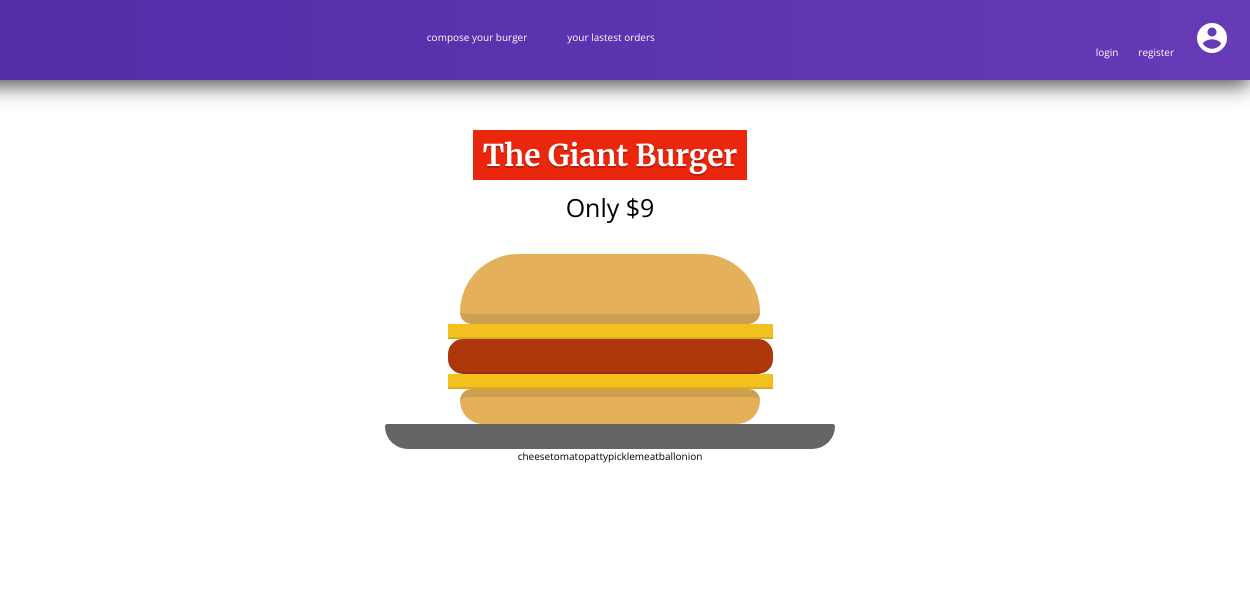
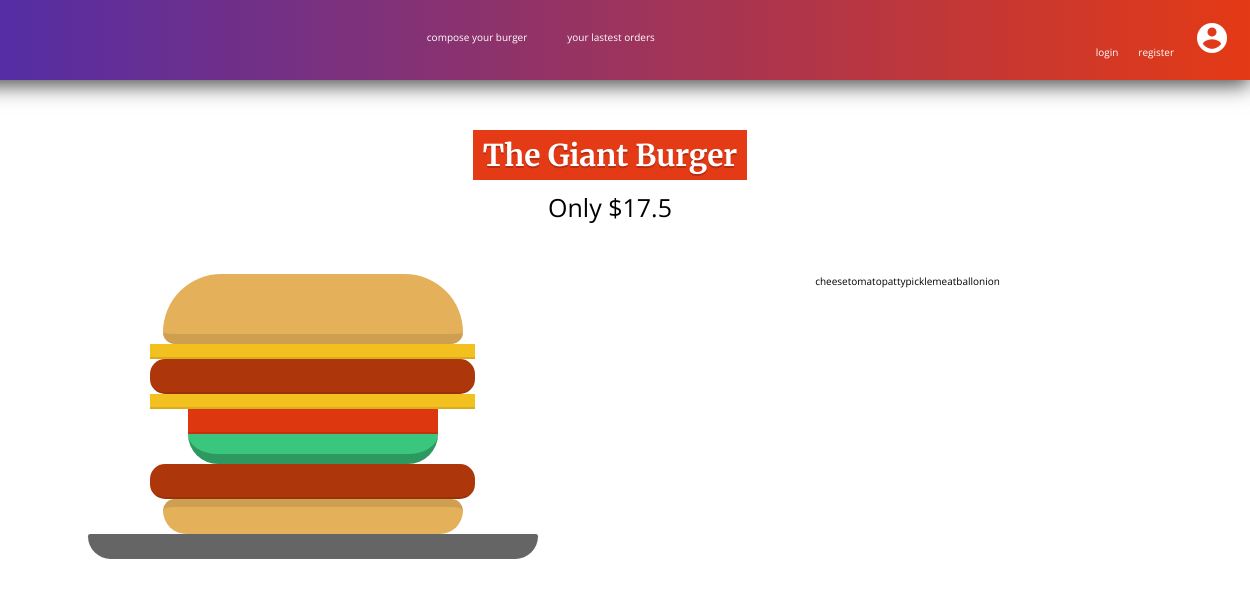
Before and after one commit to sergetoure09/myburger, a React app: page / in a window 1280 px wide. Shown: the full height of the page, 30-1280 px from the left. Built offline with nearby package versions, Linux system fonts and the light colour scheme.

Commit message:
good go on

```diff
--- a/components/App.js
+++ b/components/App.js
@@ -7,7 +7,7 @@ class App extends Component {
         state={
             burger_name:"Giant Burger",
             burger_price:0,
-            selected_ingredients:["cheese","patty","cheese"],
+            selected_ingredients:["cheese","patty","cheese","tomato","pickle","patty"],
             ingredients_list:
                                 {
                                     cheese:2,
--- a/components/Builder.js
+++ b/components/Builder.js
@@ -6,9 +6,15 @@ import Aux from './Aux.js'
 
 const Builder = props =>{
     return(
-        <Aux>
-            <Burger ingredients={props.ingredients}/>
-            <Panel ingredients_list={props.ingredients_list}/>
+        <Aux classes="container">
+            <Aux classes="row">
+                <Aux classes="col-2-of-4">
+                    <Burger ingredients={props.ingredients}/>
+                </Aux>
+                <Aux classes="col-2-of-4">
+                    <Panel ingredients_list={props.ingredients_list}/>
+                </Aux>
+            </Aux>
         </Aux>
     )
 }
--- a/components/Burger.js
+++ b/components/Burger.js
@@ -9,12 +9,13 @@ const Burger=(props)=>{
 
 
 
+
+
     return(
 
         <div className="burger">
         <div className="burger__bun-top"></div>
-        {ingredients}
-
+        {ingredients.length>0 ? ingredients : <Ingredient/> }
         <div className="burger__bun-bottom"></div>
         <div className="plate"></div>
         </div>
--- a/components/Ingredient.js
+++ b/components/Ingredient.js
@@ -20,6 +20,9 @@ const Ingredient=props=>{
         case "meatball":
         return <div className="burger__meatball"></div>
 
+        default:
+        return <div>Add ingredients</div>
+
     }
 }
 
--- a/sass/abstract/_all.scss
+++ b/sass/abstract/_all.scss
@@ -0,0 +1,4 @@
+@import './variable';
+@import './function';
+@import './mixin';
+@import './extend';
--- a/sass/base/_base.scss
+++ b/sass/base/_base.scss
@@ -30,7 +30,7 @@ h1 {
   text-align: center;
   margin: 0;
   padding: 5px 0;
-  background: #ea260d;
+  background: $color-primary-light;
   text-shadow: 0px 2px 0 rgba(0,0,0,.2);
   line-height: 100%;
   color: white;
--- a/sass/components/_header.scss
+++ b/sass/components/_header.scss
@@ -3,9 +3,9 @@
    //width: 100%;
     padding: 1rem 1rem;
     //background-image: linear-gradient(to right,red,rgba(255, 0, 0, 0.308));
-    background: #673AB7;  /* fallback for old browsers */
+    background: $color-primary;  /* fallback for old browsers */
     background: -webkit-linear-gradient(to right, #512DA8, #673AB7);  /* Chrome 10-25, Safari 5.1-6 */
-    background: linear-gradient(to right, #512DA8, #673AB7); /* W3C, IE 10+/ Edge, Firefox 16+, Chrome 26+, Opera 12+, Safari 7+ */
+    background: linear-gradient(to right, $color-primary,$color-primary-light); /* W3C, IE 10+/ Edge, Firefox 16+, Chrome 26+, Opera 12+, Safari 7+ */
 
     box-shadow: 0 .5rem 2rem rgba(#333,.9);
     font-size: 1rem;
@@ -35,19 +35,27 @@
         list-style: none;
         display: inline-block;
 
-
     }
 
 
     &__nav-item{
         display: inline-block;
-        padding: 2rem;
+        //padding: 2rem;
+        //transition: all .3s;
+
+
 
     }
 
     &__nav-link{
         text-decoration: none;
         color: white;
+        display: block;
+        padding: 2rem;
+        &:hover {
+            border-bottom: 3px solid $color-primary-light
+        }
+
 
     }
 
@@ -65,7 +73,9 @@
 
     &__auth-nav-item{
         display: inline-block;
-        padding: 1rem;
+        //padding: 1rem;
+
+
 
     }
 
@@ -73,6 +83,13 @@
     &__auth-nav-link{
         text-decoration: none;
         color: white;
+        display: block;
+        padding:1rem;
+        &:hover{
+
+            border-bottom: 3px solid #fff;
+
+        }
 
     }
 
--- a/sass/index.scss
+++ b/sass/index.scss
@@ -1,5 +1,5 @@
 @import './abstract/all';
 @import './base/all';
-@import './components/all';
 @import './layout/all';
 @import './page/all';
+@import './components/all';
--- a/sass/layout/_all.scss
+++ b/sass/layout/_all.scss
@@ -0,0 +1 @@
+@import './grid'
--- /dev/null
+++ b/sass/layout/_grid.scss
@@ -0,0 +1,43 @@
+.container{
+    max-width: $max-width;
+    margin: 5rem auto;
+    @include clearfix;
+
+
+    [class^="col-"]{
+        float: left;
+        //display: inline-block;
+        //height: 2rem;
+        //background-color: $color-primary-light;
+
+        &:not(:last-child){
+            margin-right: $horizontal-gutter;
+        }
+    }
+
+    .row{
+        width: 100%;
+        &:not(:last-child){
+            margin-bottom: $vertical-gutter;
+        }
+
+        .col-1-of-4{
+            width: calc((100% - 3 * #{$horizontal-gutter})/4);
+
+        }
+        .col-2-of-4{
+            width:calc(((100% - 3 * #{$horizontal-gutter})/4) * 2 + 1 * #{$horizontal-gutter});
+
+        }
+        .col-3-of-4{
+            width: calc(((100% - 3 * #{$horizontal-gutter})/4) * 3 + 2 * #{$horizontal-gutter});
+
+        }
+        .col-4-of-4{
+            width: calc(((100% - 3 * #{$horizontal-gutter})/4) * 4 + 3 * #{$horizontal-gutter});
+
+        }
+
+
+    }
+}
```
Also changed, not shown: sass/abstract/_mixin.scss (added, +7 -0 lines), sass/abstract/_variable.scss (added, +8 -0 lines), public/index.css, sass/abstract/_extend.scss (added), sass/abstract/_function.scss (added).
